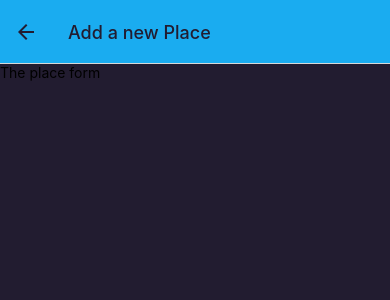
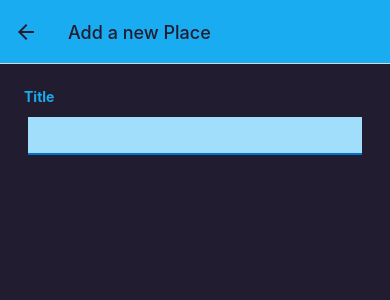
Before and after one commit to filipb025/locations-react-native, a React Native app: screen /AddPlace in a window 390 px wide. Shown: the top 300 px of the page. Built offline with nearby package versions, Linux system fonts and the light colour scheme.

Commit message:
custom form style

```diff
--- a/components/Places/PlaceForm.js
+++ b/components/Places/PlaceForm.js
@@ -1,11 +1,43 @@
-import {View, Text} from 'react-native'
+import {useState} from "react";
+import {StyleSheet, TextInput, View, Text, ScrollView} from 'react-native'
+import {Colors} from "../../constants/colors";
 
 function PlaceForm() {
+    const [enteredTitle, setEnteredTitle] = useState('')
+
+    function changeTitleHandler(enteredText) {
+        setEnteredTitle(enteredText)
+    }
+
     return (
-        <View>
-            <Text>The place form</Text>
-        </View>
+        <ScrollView style={styles.form}>
+            <View>
+                <Text style={styles.label}>Title</Text>
+                <TextInput style={styles.input} onChangeText={changeTitleHandler} value={enteredTitle}/>
+            </View>
+        </ScrollView>
     )
 }
 
+const styles = StyleSheet.create({
+    form: {
+        flex: 1,
+        padding: 24
+    },
+    label: {
+        fontWeight: 'bold',
+        marginBottom: 4,
+        color: Colors.primary500
+    },
+    input: {
+        marginVertical: 8,
+        marginHorizontal: 4,
+        paddingVertical: 8,
+        fontSize: 16,
+        borderBottomColor: Colors.primary700,
+        borderBottomWidth: 2,
+        backgroundColor: Colors.primary100
+    }
+})
+
 export default PlaceForm
```
